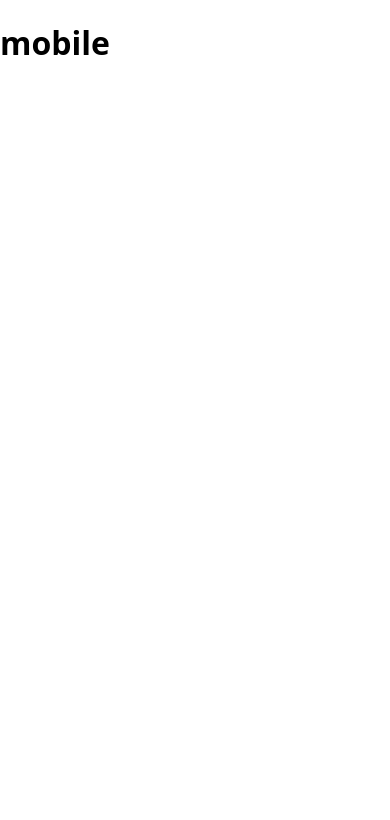
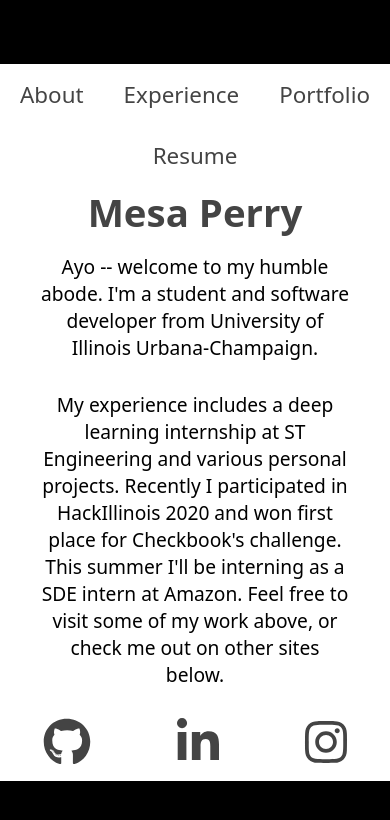
Before and after one commit to mesperrus/mesperrus.github.io, a React (Create React App) app: page / in a window 390 px wide. Shown: the top 820 px of the page. Built offline with nearby package versions, Linux system fonts and the light colour scheme.

Commit message:
adjusted for mobile

```diff
--- a/src/App.css
+++ b/src/App.css
@@ -39,12 +39,12 @@ html, body {
 }
 
 .inner {
-  width: 480px;
-  height: 480px;
+  width: 100%;
+  max-width: 480px;
 
   display: flex;
   flex-direction: column;
-  justify-content: space-between;
+  justify-content: flex-start;
   align-items: center;
 }
 
@@ -55,6 +55,7 @@ html, body {
   flex-direction: row;
   justify-content: space-around;
   align-items: center;
+  flex-wrap: wrap;
 }
 
 .vertical {
@@ -75,9 +76,9 @@ html, body {
 }
 
 .info {
+  padding: 0;
   width: 80%;
-  margin: 0;
-  padding: 0;
+  margin: 15px;
   font-size: 1.2em;
   text-align: center
 }
--- a/src/App.js
+++ b/src/App.js
@@ -90,7 +90,12 @@ class About extends React.Component {
   render() {
     const isMobile = window.innerWidth <= 720;
 
-    if (!isMobile) {
+    // if (!isMobile) {
+    //   document.getElementById("root").style.justifyContent = "start";
+    // }
+    // else {
+    // }
+
     return (
       <div className="color1 container">
         <div className="color2 inner">
@@ -106,6 +111,10 @@ class About extends React.Component {
           <p className="info">
             My experience includes a deep learning internship at
             ST Engineering and various personal projects.
+            Recently I participated in HackIllinois 2020 and
+            won first place for Checkbook's challenge.
+            This summer I'll be interning as a SDE intern
+            at Amazon.
             Feel free to visit some of my work above,
             or check me out on other sites below.
           </p>
@@ -114,18 +123,10 @@ class About extends React.Component {
       </div>
     );
   }
-
-    else {
-      return (
-        <h1>mobile</h1>
-      )
-    }
-  }
 }
 
 class Experience extends React.Component {
   render() {
-    // document.getElementById("root").style.justifyContent = "start";
     return (
       <div className="color1 container">
         <div className="color2 inner">
@@ -145,7 +146,6 @@ class Experience extends React.Component {
 
 class Portfolio extends React.Component {
   render() {
-    // document.getElementById("root").style.justifyContent = "start";
     return (
       <div className="color1 container">
         <div className="color2 inner">
```
Lines whose indentation alone changed are shown as unchanged.
